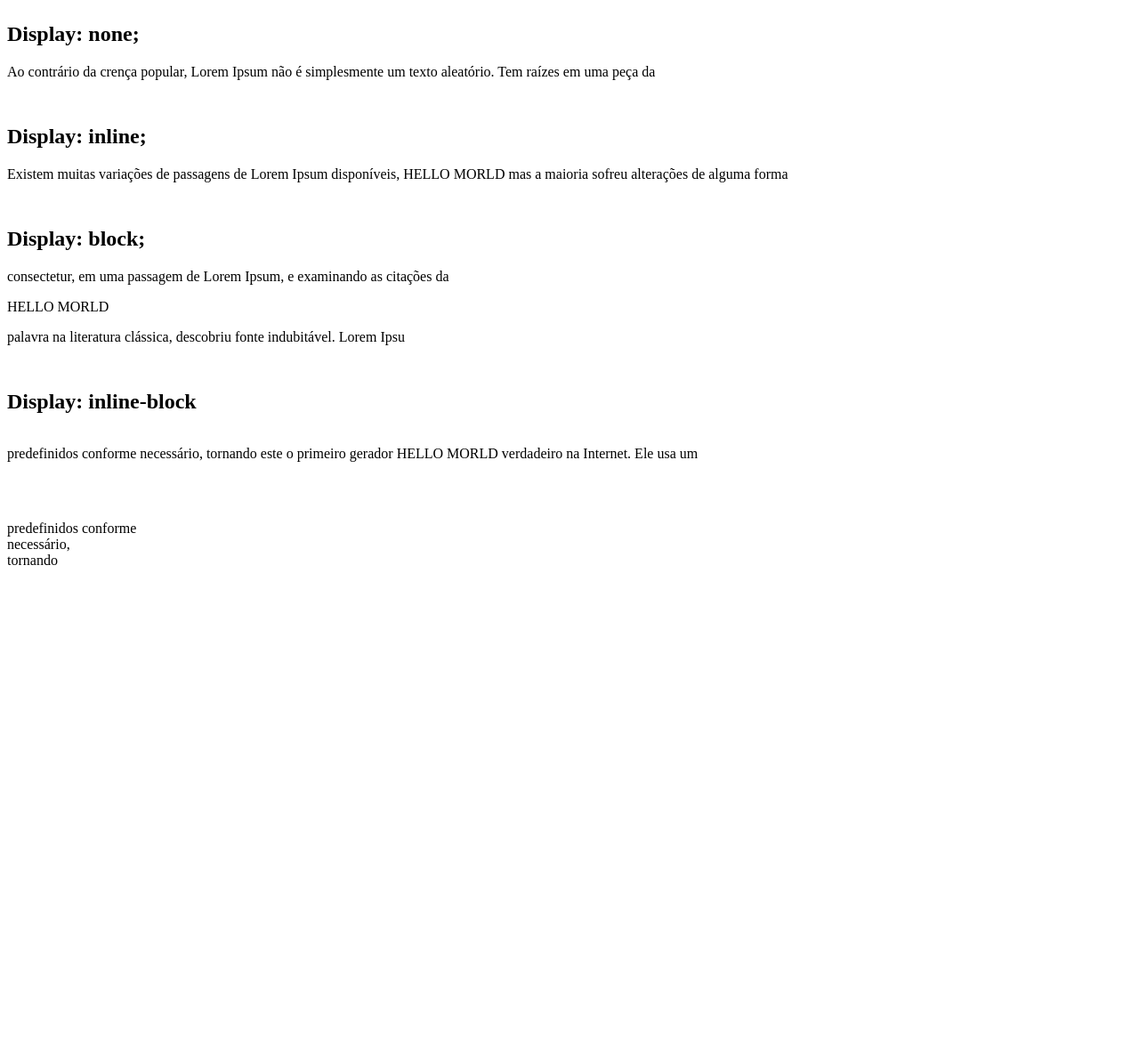
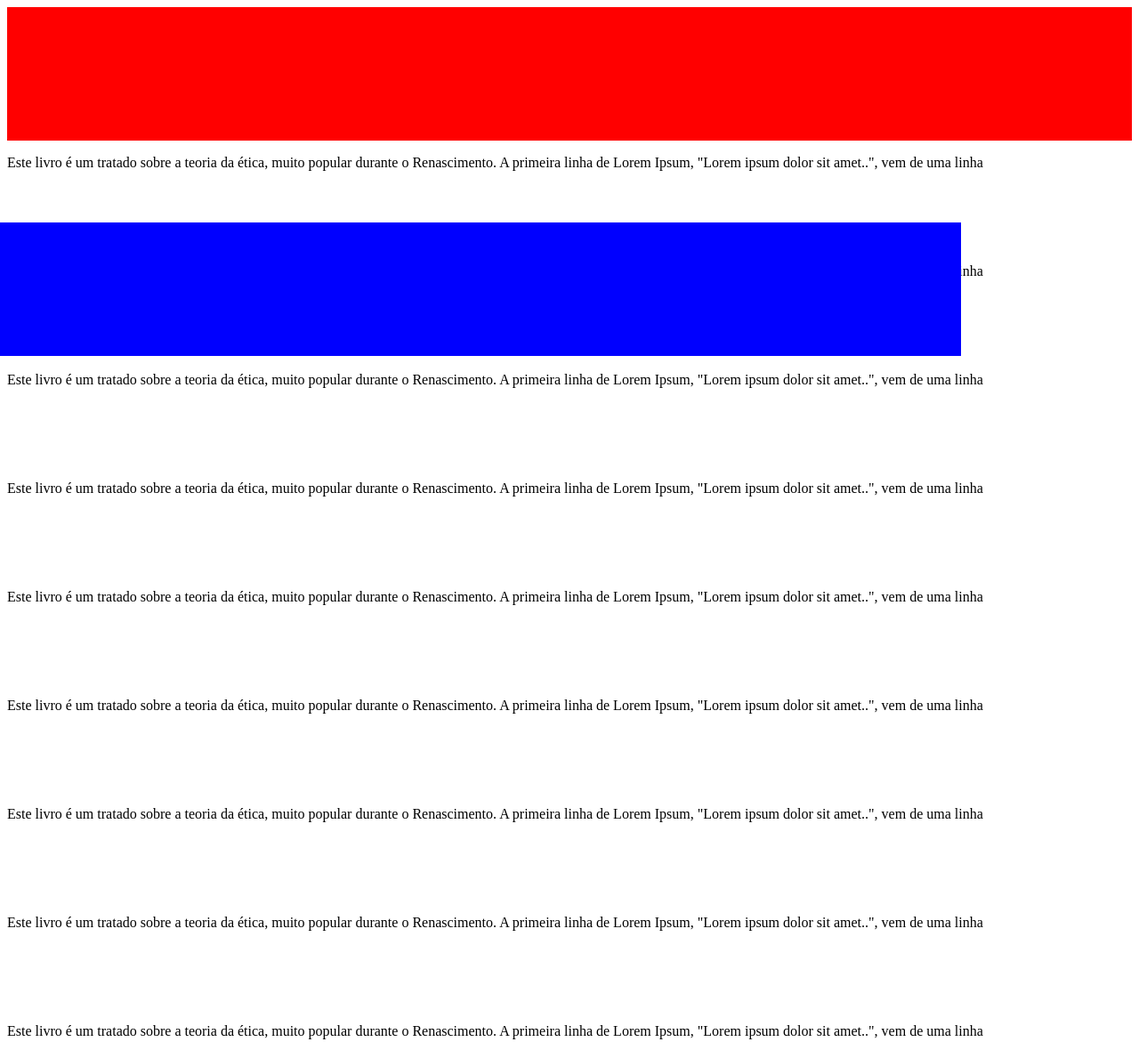
Before and after one commit to joaovaledosantos/playground-2-html-css, a plain HTML site: page index.html in a window 1280 px wide. Shown: the whole page at 89% size. Before the commit the page ends 800 px from the top, so only its background shows below. Drawn offline with Linux system fonts and the light colour scheme.

Commit message:
[Aula-35]  Position

```diff
--- a/index.html
+++ b/index.html
@@ -8,40 +8,62 @@
 </head>
 <body>
 
-<h2>Display: none;</h2>
-<div>
-    Ao contrário da crença popular, Lorem Ipsum não é
-    simplesmente um texto aleatório. <p class="none">HELLO MORLD</p> Tem raízes em uma
-    peça da
-</div>
+<div></div>
+<div class="blue"></div>
 
-<h2>Display: inline;</h2>
+    <p>
+        Este livro é um tratado sobre a teoria da ética, muito
+        popular durante o Renascimento. A primeira linha de Lorem
+        Ipsum, "Lorem ipsum dolor sit amet..", vem de uma linha
+    </p><br><br><br><br>
 
-<div>
-    Existem muitas variações de passagens de Lorem Ipsum
-    disponíveis, <p class="inline">HELLO MORLD</p> mas a maioria sofreu alterações de
-    alguma forma
-</div>
+    <p>
+        Este livro é um tratado sobre a teoria da ética, muito
+        popular durante o Renascimento. A primeira linha de Lorem
+        Ipsum, "Lorem ipsum dolor sit amet..", vem de uma linha
+    </p><br><br><br><br>
 
-<h2>Display: block;</h2>
+    <p>
+        Este livro é um tratado sobre a teoria da ética, muito
+        popular durante o Renascimento. A primeira linha de Lorem
+        Ipsum, "Lorem ipsum dolor sit amet..", vem de uma linha
+    </p><br><br><br><br>
 
-<div>
-    consectetur, em uma passagem de Lorem Ipsum, e examinando as
-    citações da <p class="block">HELLO MORLD</p> palavra na literatura clássica, descobriu
-    fonte indubitável. Lorem Ipsu
-</div>
-
-<h2>Display: inline-block</h2>
-
-<div>
-    predefinidos conforme necessário, tornando este o primeiro
-    gerador <p class="inline-block">HELLO MORLD</p> verdadeiro
-    na Internet. Ele usa um
-</div>
+    <p>
+        Este livro é um tratado sobre a teoria da ética, muito
+        popular durante o Renascimento. A primeira linha de Lorem
+        Ipsum, "Lorem ipsum dolor sit amet..", vem de uma linha
+    </p><br><br><br><br>
 
 <p>
-    predefinidos conforme <span>necessário,</span>  tornando
-</p>
+    Este livro é um tratado sobre a teoria da ética, muito
+    popular durante o Renascimento. A primeira linha de Lorem
+    Ipsum, "Lorem ipsum dolor sit amet..", vem de uma linha
+</p><br><br><br><br>
+
+<p>
+    Este livro é um tratado sobre a teoria da ética, muito
+    popular durante o Renascimento. A primeira linha de Lorem
+    Ipsum, "Lorem ipsum dolor sit amet..", vem de uma linha
+</p><br><br><br><br>
+
+<p>
+    Este livro é um tratado sobre a teoria da ética, muito
+    popular durante o Renascimento. A primeira linha de Lorem
+    Ipsum, "Lorem ipsum dolor sit amet..", vem de uma linha
+</p><br><br><br><br>
+
+<p>
+    Este livro é um tratado sobre a teoria da ética, muito
+    popular durante o Renascimento. A primeira linha de Lorem
+    Ipsum, "Lorem ipsum dolor sit amet..", vem de uma linha
+</p><br><br><br><br>
+
+<p>
+    Este livro é um tratado sobre a teoria da ética, muito
+    popular durante o Renascimento. A primeira linha de Lorem
+    Ipsum, "Lorem ipsum dolor sit amet..", vem de uma linha
+</p><br><br><br><br>
 
 </body>
 </html>
--- a/style.css
+++ b/style.css
@@ -1,27 +1,12 @@
-h2{
-margin-top: 25px;
+div{
+   width: 100%;
+    height: 150px;
+
+    background: red;
 }
-
-div{
-margin-bottom: 50px;
+.blue{
+    background: blue;
+    position: absolute;
+    top: 250px;
+    right: 200px;
 }
-
-.none{
-    display: none;
-}
-
-.inline{
-    display: inline;
-}
-
-.block{
-    display: block;
-}
-
-.inline-block{
-    display: inline-block;
-}
-
-span{
-    display: block;
-}
```
